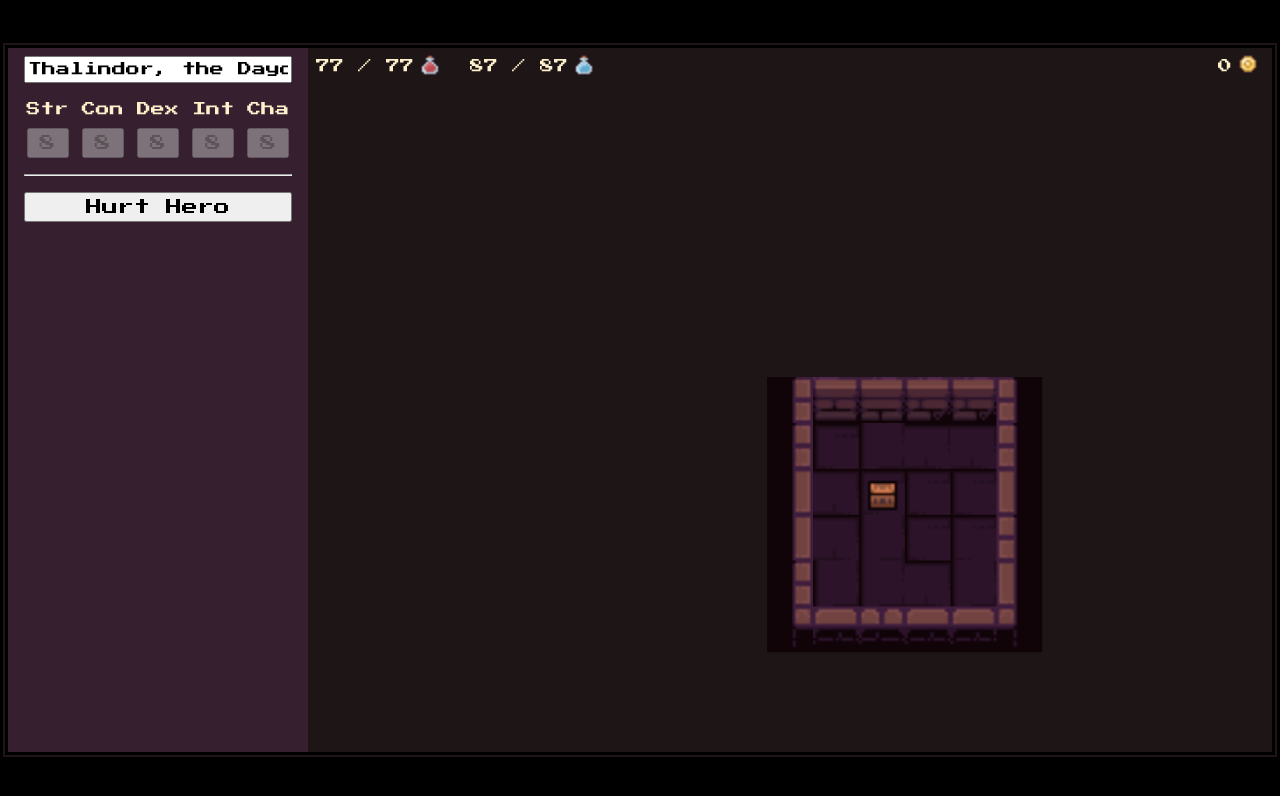
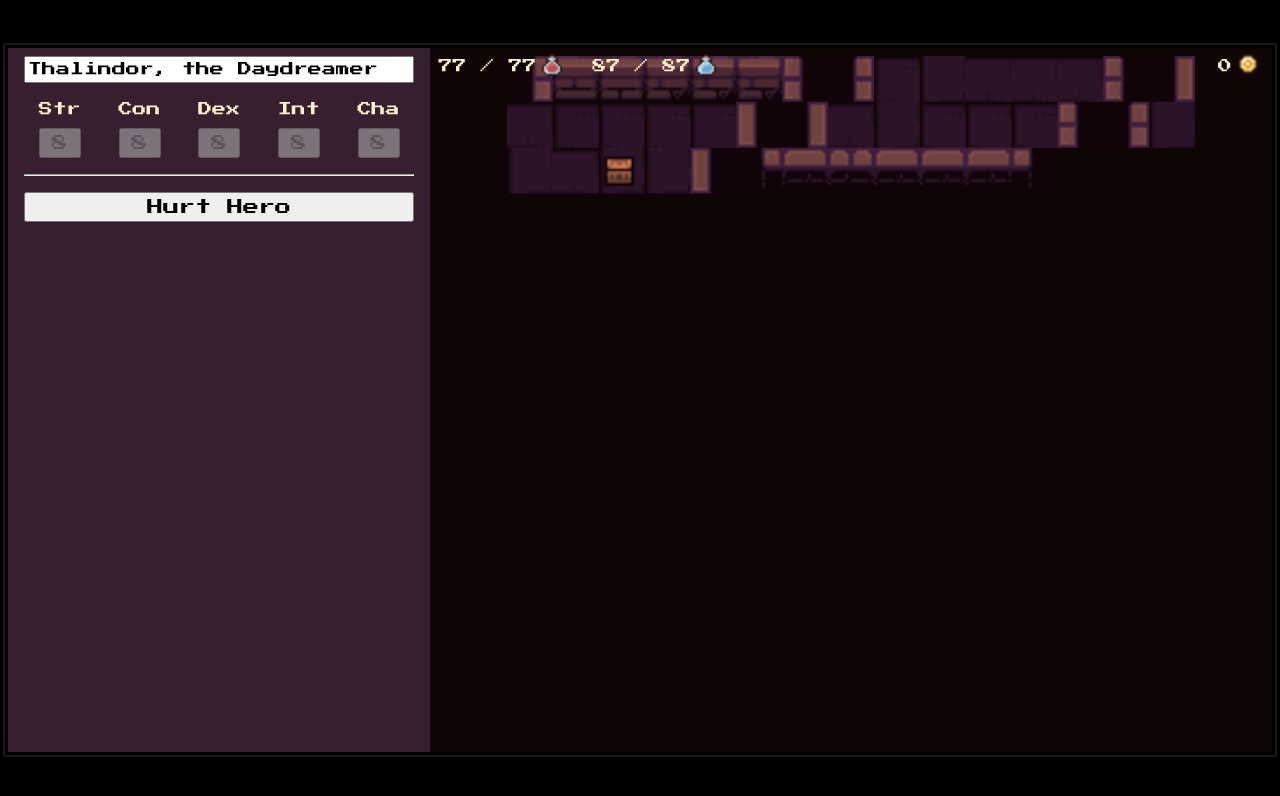
Before and after one commit to IamSebastianDev/lootiful, a React (Vite) app: page /game in a window 1280 px wide. Shown: the top 796 px of the page. Built offline with nearby package versions, Linux system fonts and the light colour scheme.

Commit message:
refactor: improve display

```diff
--- a/src/components/board/display.tsx
+++ b/src/components/board/display.tsx
@@ -1,14 +1,16 @@
-import { Preload } from "@react-three/drei";
-import { Canvas } from "@react-three/fiber";
-import React from "react";
-import { Board } from "./board";
+/** @format */
+
+import { Preload } from '@react-three/drei';
+import { Canvas } from '@react-three/fiber';
+import React from 'react';
+import { Board } from './board';
 
 export const Display: React.FC = () => {
     return (
         <div className="game-board">
-            <Canvas>
+            <Canvas style={{ background: 'var(--lc-canvas)' }}>
                 <Preload all />
-                <orthographicCamera position={[0, 0, -5]}>
+                <orthographicCamera position={[-7, 7, -5]}>
                     <Board />
                 </orthographicCamera>
             </Canvas>
--- a/src/data/maps.ts
+++ b/src/data/maps.ts
@@ -1,22 +1,29 @@
-import { TileAtlas, dungeonTileSet } from "./tile-atlas";
+/** @format */
+
+import { TileAtlas, dungeonTileSet } from './tile-atlas';
 export type MapDef<T extends TileAtlas> = {
     name: string;
     width: number;
     height: number;
-    tiles: (keyof T["tileMap"])[];
+    tiles: (keyof T['tileMap'])[];
 };
 
 export const dungeonMap: MapDef<typeof dungeonTileSet> = {
-    name: "dungeon",
-    width: 6,
-    height: 6,
+    name: 'dungeon',
+    width: 15,
+    height: 15,
     // prettier-ignore
     tiles: [
-        "wall_left_1",      "wall_top_2",       "wall_top_1",       "wall_top_3",       "wall_top_3",       "wall_right_1",
-        "wall_left_1",      "floor_1",          "floor_3",          "floor_2",          "floor_2",          "wall_right_1",
-        "wall_left_2",      "floor_2",          "floor_1",          "floor_1",          "floor_1",          "wall_right_2",
-        "wall_left_2",      "floor_2",          "floor_3",          "floor_1",          "floor_1",          "wall_right_1",
-        "wall_left_1",      "floor_3",          "floor_3",          "floor_2",          "floor_3",          "wall_right_2",
-        "wall_corner_l",    "wall_bottom_1",    "wall_bottom_2",    "wall_bottom_1",    "wall_bottom_1",    "wall_corner_r"
+        "wall_left_1",      "wall_top_2",       "wall_top_1",       "wall_top_3",       "wall_top_3",       "wall_top_3",       "wall_right_1",
+
+        "wall_left_1",      "floor_1",          "floor_3",          "floor_2",          "floor_2",          "floor_2",          "wall_right_1",
+
+        "wall_left_2",      "floor_2",          "floor_1",          "floor_1",          "floor_1",          "floor_1",          "wall_right_2",
+
+        "wall_left_2",      "floor_2",          "floor_3",          "floor_1",          "floor_1",          "floor_1",          "wall_right_1",
+
+        "wall_left_1",      "floor_3",          "floor_3",          "floor_2",          "floor_3",          "floor_3",          "wall_right_2",
+
+        "wall_corner_l",    "wall_bottom_1",    "wall_bottom_2",    "wall_bottom_1",    "wall_bottom_1",    "wall_bottom_1",    "wall_corner_r"
     ],
 };
--- a/src/index.scss
+++ b/src/index.scss
@@ -14,6 +14,8 @@
     --lc-ash-grey: rgba(144, 145, 158, 1);
     --lc-warm-brown: rgba(107, 54, 19, 1);
     --lc-coral-pink: rgba(207, 104, 109, 1);
+
+    --lc-canvas: rgba(15, 5, 5, 1);
 
     /* Spacing */
     --ll-xs: 0.25rem;
@@ -50,7 +52,7 @@ body {
     overscroll-behavior: none;
     background: var(--lc-dark-charcoal);
     overflow: hidden;
-    font-family: "Press Start 2P", system-ui;
+    font-family: 'Press Start 2P', system-ui;
     color: var(--lc-ivory);
     line-height: 1.5;
 }
@@ -311,15 +313,21 @@ body {
 
 .hero-stats {
     padding: 0 var(--ll-sm);
+    z-index: 1000;
 }
 
 .hero-panel {
-    min-width: 300px;
-    max-width: 30svw;
+    flex-grow: 1;
     background: var(--comp-hero-panel-bg);
+    max-width: 33svw;
+    min-width: 400px;
 }
 
 .game-board {
     position: absolute;
     inset: 0;
+    max-width: 100%;
+    max-height: 100%;
+    aspect-ratio: 1 / 1;
+    margin: auto;
 }
--- a/src/routes/game.tsx
+++ b/src/routes/game.tsx
@@ -1,16 +1,18 @@
-import { createFileRoute } from "@tanstack/react-router";
-import React from "react";
-import { Scene } from "../components/scene";
-import { HeroPanel } from "../components/hero-panel";
-import { HeroStats } from "../components/hero-stats";
-import { Display } from "../components/board/display";
+/** @format */
+
+import { createFileRoute } from '@tanstack/react-router';
+import React from 'react';
+import { Scene } from '../components/scene';
+import { HeroPanel } from '../components/hero-panel';
+import { HeroStats } from '../components/hero-stats';
+import { Display } from '../components/board/display';
 
 const GameRoute: React.FC = () => {
     return (
         <Scene background="">
             <div className="stack horizontal full-h">
                 <HeroPanel />
-                <div className="stack vertical full-h full-w">
+                <div className="stack vertical full-h" style={{ flexGrow: 3, background: 'var(--lc-canvas)' }}>
                     <HeroStats />
                     <Display />
                 </div>
@@ -19,6 +21,6 @@ const GameRoute: React.FC = () => {
     );
 };
 
-export const Route = createFileRoute("/game")({
+export const Route = createFileRoute('/game')({
     component: GameRoute,
 });
```
